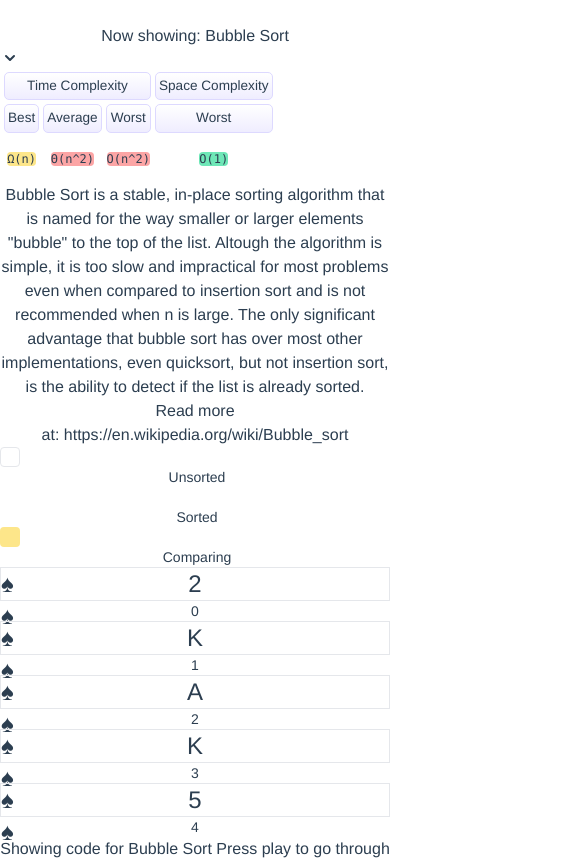
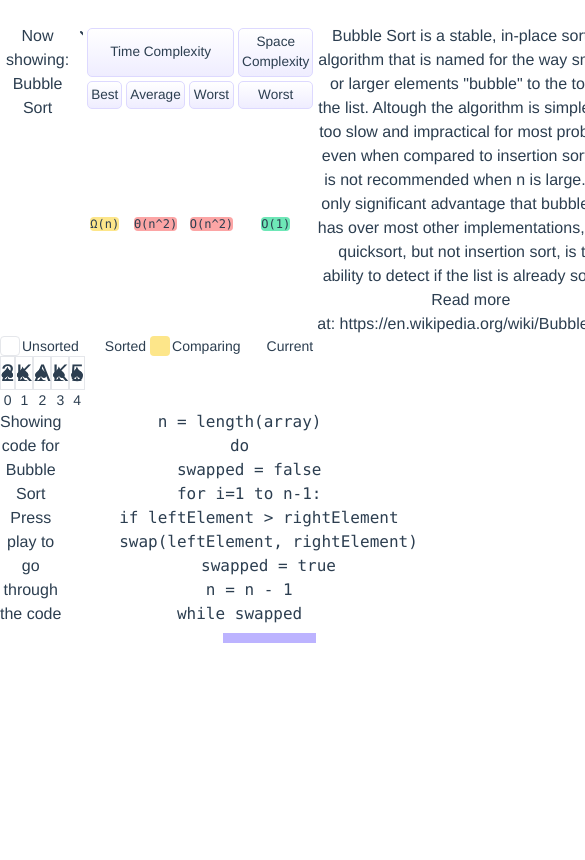
Before and after one commit to endrizzimarco/sorting-algos-visualized, a Vue app: page / in a window 390 px wide. Shown: the top 860 px of the page, 585 px wide, since content can reach past the window. Built offline with nearby package versions, Linux system fonts and the light colour scheme.

Commit message:
Improved legend's look on mobile

```diff
--- a/src/components/AlgorithmLegend.vue
+++ b/src/components/AlgorithmLegend.vue
@@ -1,18 +1,18 @@
 <template lang="pug">
 .flex.justify-around.max-w-2xl.mx-5(class='sm:mt-5 sm:mx-auto')
-  .flex
+  .legend-container
     .legend.border.border-gray-400
     p.legendName Unsorted
-  .flex
+  .legend-container
     .legend.bg-green-200
     p.legendName Sorted
-  .flex
+  .legend-container
     .legend.bg-yellow-200
     p.legendName Comparing
-  .flex(v-if='isRequired')
+  .legend-container(v-if='isRequired')
     .legend.bg-purple-200
-    p.legendName Current
-  .flex(v-if='isQuicksort')
+    p.legendName {{ legendContent }}
+  .legend-container(v-if='isQuicksort')
     .legend.bg-blue-200
     p.legendName Pivot
 </template>
@@ -23,10 +23,13 @@
 export default {
   computed: {
     isRequired() {
-      return this.algorithm != 'Bubble Sort';
+      return this.algorithm != 'BubbleSort';
     },
     isQuicksort() {
       return this.algorithm == 'Quicksort';
+    },
+    legendContent() {
+      return this.isQuicksort ? 'pIndex' : 'Current';
     },
     ...mapState(['algorithm'])
   }
@@ -34,10 +37,15 @@
 </script>
 
 <style scoped>
+.legend-container {
+  @apply flex pr-1;
+}
+
 .legend {
   @apply w-5 h-5 rounded sm:w-6 sm:h-6;
 }
+
 .legendName {
-  @apply pl-1 text-sm sm:text-base sm:pl-2;
+  @apply pl-0.5 text-sm sm:text-base sm:pl-2;
 }
 </style>
```
